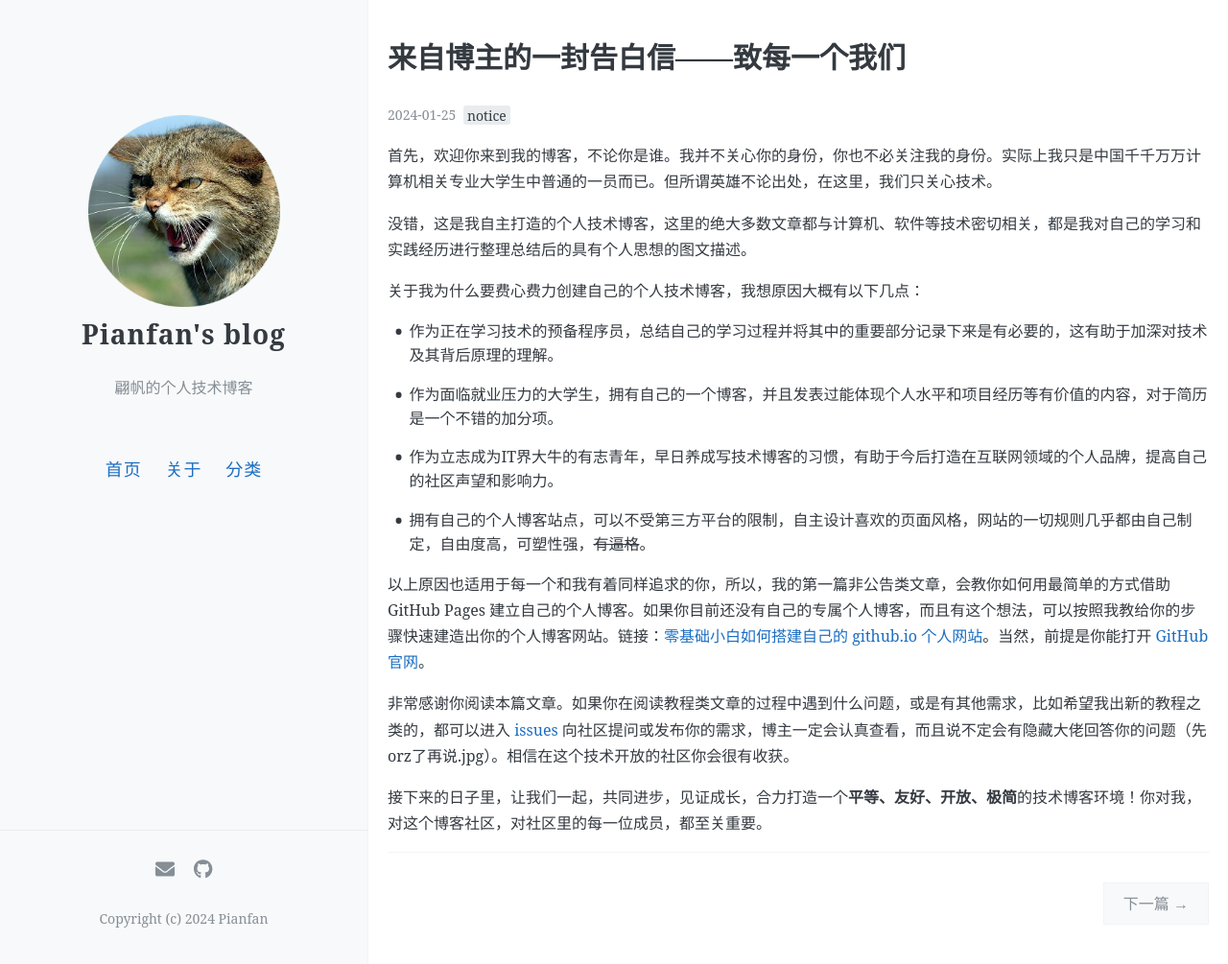
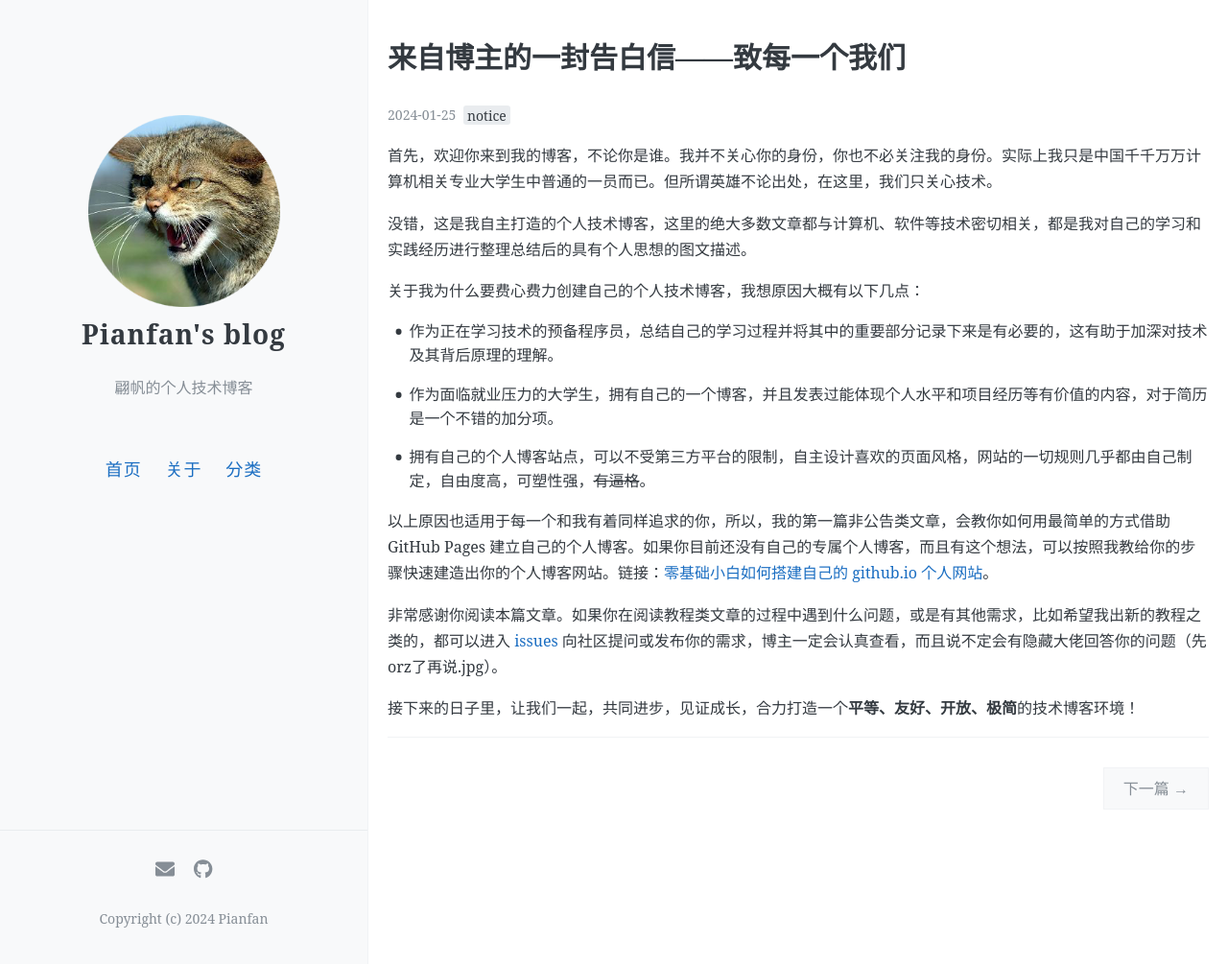
Before and after one commit to pianfan/pianfan.github.io, a Jekyll site: the page built from _posts/2024-1-25-letter_to_you.md, in a window 1280 px wide and 1005 px high. Shown: the whole window at 96% size. Built offline with Jekyll 4.4.1, drawn with Linux system fonts in a browser that asks for light colours.

Commit message:
更新 2024-1-25-letter_to_you.md

```diff
--- a/_posts/2024-1-25-letter_to_you.md
+++ b/_posts/2024-1-25-letter_to_you.md
@@ -19,12 +19,10 @@ author: pianfan
 
 - 作为面临就业压力的大学生，拥有自己的一个博客，并且发表过能体现个人水平和项目经历等有价值的内容，对于简历是一个不错的加分项。
 
-- 作为立志成为IT界大牛的有志青年，早日养成写技术博客的习惯，有助于今后打造在互联网领域的个人品牌，提高自己的社区声望和影响力。
-
 - 拥有自己的个人博客站点，可以不受第三方平台的限制，自主设计喜欢的页面风格，网站的一切规则几乎都由自己制定，自由度高，可塑性强，~~有逼格~~。
 
-以上原因也适用于每一个和我有着同样追求的你，所以，我的第一篇非公告类文章，会教你如何用最简单的方式借助 GitHub Pages 建立自己的个人博客。如果你目前还没有自己的专属个人博客，而且有这个想法，可以按照我教给你的步骤快速建造出你的个人博客网站。链接：[零基础小白如何搭建自己的 github.io 个人网站](https://pianfan.github.io/build_own_website/)。当然，前提是你能打开 [GitHub 官网](https://github.com)。
+以上原因也适用于每一个和我有着同样追求的你，所以，我的第一篇非公告类文章，会教你如何用最简单的方式借助 GitHub Pages 建立自己的个人博客。如果你目前还没有自己的专属个人博客，而且有这个想法，可以按照我教给你的步骤快速建造出你的个人博客网站。链接：[零基础小白如何搭建自己的 github.io 个人网站](https://pianfan.github.io/build_own_website/)。
 
-非常感谢你阅读本篇文章。如果你在阅读教程类文章的过程中遇到什么问题，或是有其他需求，比如希望我出新的教程之类的，都可以进入 [issues](https://github.com/pianfan/pianfan.github.io/issues) 向社区提问或发布你的需求，博主一定会认真查看，而且说不定会有隐藏大佬回答你的问题（先orz了再说.jpg）。相信在这个技术开放的社区你会很有收获。
+非常感谢你阅读本篇文章。如果你在阅读教程类文章的过程中遇到什么问题，或是有其他需求，比如希望我出新的教程之类的，都可以进入 [issues](https://github.com/pianfan/pianfan.github.io/issues) 向社区提问或发布你的需求，博主一定会认真查看，而且说不定会有隐藏大佬回答你的问题（先orz了再说.jpg）。
 
-接下来的日子里，让我们一起，共同进步，见证成长，合力打造一个**平等、友好、开放、极简**的技术博客环境！你对我，对这个博客社区，对社区里的每一位成员，都至关重要。
+接下来的日子里，让我们一起，共同进步，见证成长，合力打造一个**平等、友好、开放、极简**的技术博客环境！
```
